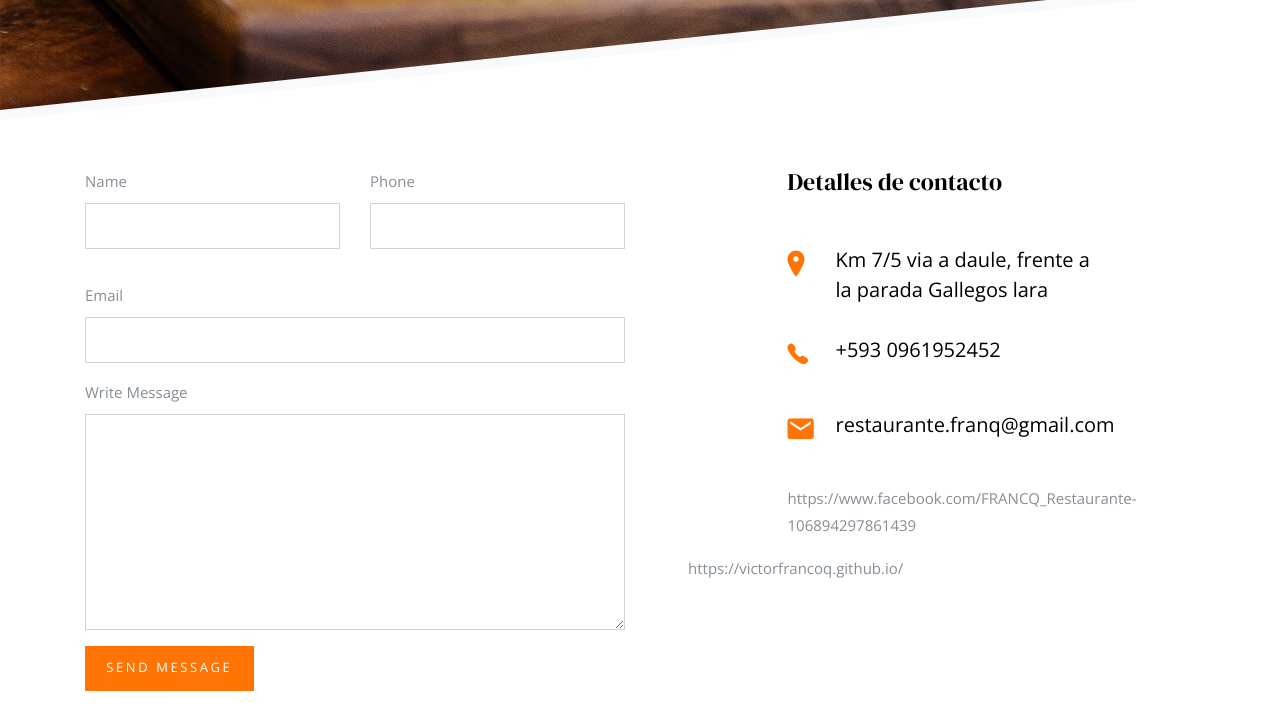
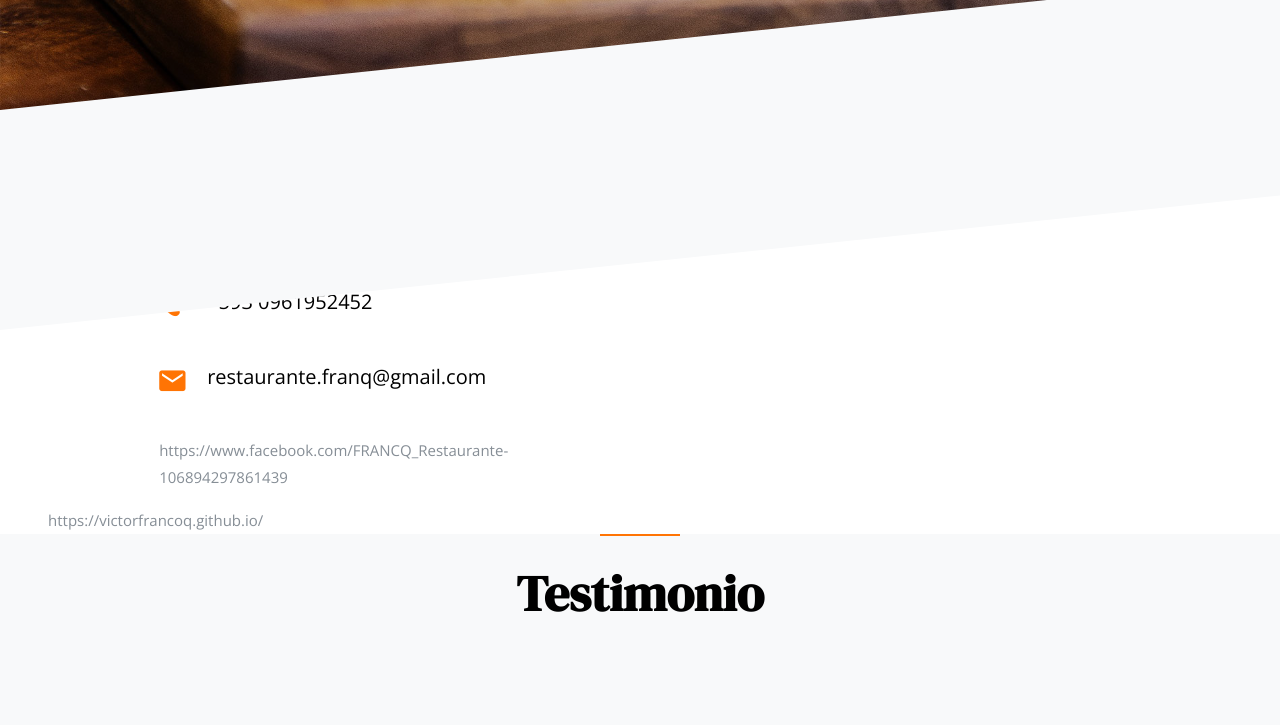
Before and after one commit to victorfrancoq/Restaurant-FRANQ, a plain HTML site: page contact.html in a window 1280 px wide. Shown: the part 680-1405 px from the top of the page. Drawn offline with nearby package versions, Linux system fonts and the light colour scheme; files whose address does not match are found by name.

Commit message:
Update contact.html

```diff
--- a/contact.html
+++ b/contact.html
@@ -87,42 +87,7 @@
     </div>
 
 
-    <section class="section  pt-5 top-slant-white2 relative-higher bottom-slant-gray">
 
-      <div class="container">
-        <div class="row">
-          <div class="col-lg-6">
-            <form action="#" method="post">
-              <div class="row">
-                <div class="col-md-6 form-group">
-                  <label for="name">Name</label>
-                  <input type="text" id="name" class="form-control ">
-                </div>
-                <div class="col-md-6 form-group">
-                  <label for="phone">Phone</label>
-                  <input type="text" id="phone" class="form-control ">
-                </div>
-              </div>
-              <div class="row">
-                <div class="col-md-12 form-group">
-
-                </div>
-              </div>
-              <div class="row">
-                <div class="col-md-12 form-group">
-                  <label for="email">Email</label>
-                  <input type="email" id="email" class="form-control ">
-                </div>
-              </div>
-              <div class="row">
-                <div class="col-md-12 form-group">
-                  <label for="message">Write Message</label>
-                  <textarea name="message" id="message" class="form-control " cols="30" rows="8"></textarea>
-                </div>
-              </div>
-              <div class="row">
-                <div class="col-md-6 form-group">
-                  <input type="submit" value="Send Message" class="btn btn-primary">
                 </div>
               </div>
             </form>
```
